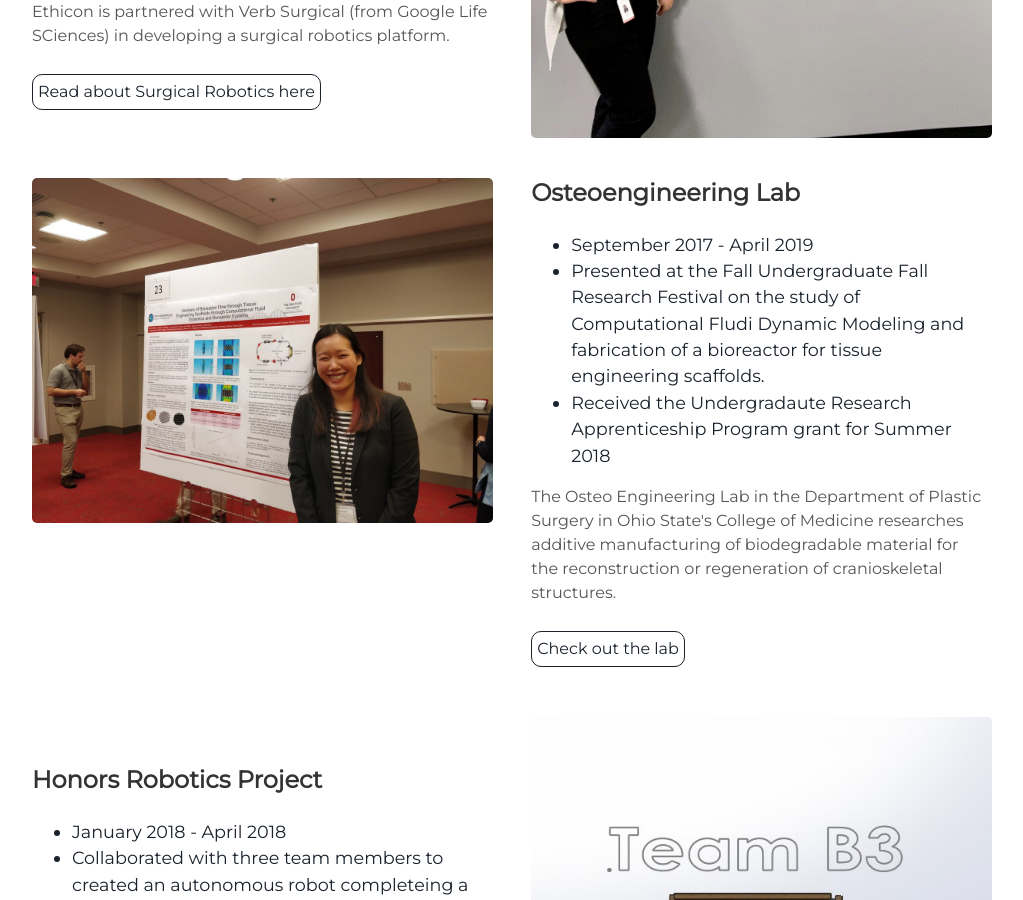
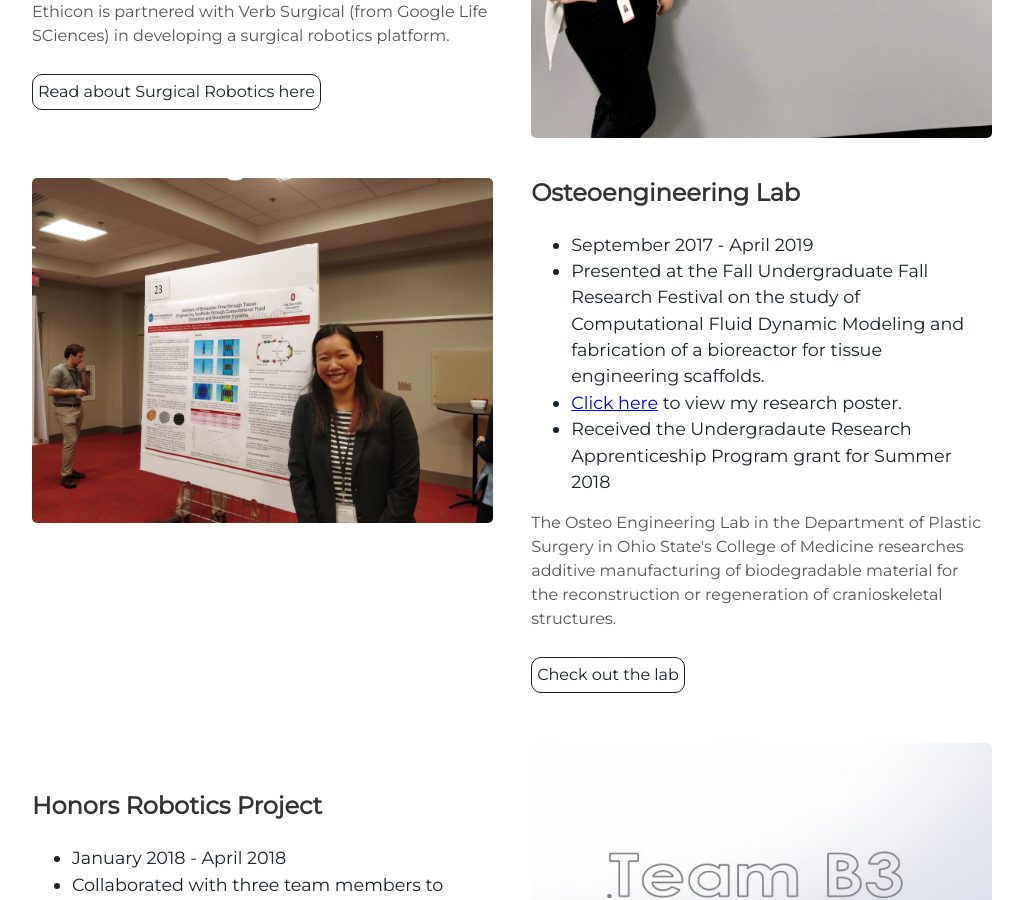
Before and after one commit to laurenpham/projects, a Jekyll site: the page built from index.html, in a window 1280 px wide and 900 px high, scrolled down 1411 px. Shown: the whole window, without its empty margins (128-1151 px from the left). Built offline with Jekyll 4.4.1, drawn with Linux system fonts in a browser that asks for light colours.

Commit message:
Update projects.html

```diff
--- a/_includes/projects.html
+++ b/_includes/projects.html
@@ -24,7 +24,8 @@
     <h3> Osteoengineering Lab </h3>
     <ul>
       <li>September 2017 - April 2019</li>
-      <li>Presented at the Fall Undergraduate Fall Research Festival on the study of Computational Fludi Dynamic Modeling and fabrication of a bioreactor for tissue engineering scaffolds.</li>
+      <li>Presented at the Fall Undergraduate Fall Research Festival on the study of Computational Fluid Dynamic Modeling and fabrication of a bioreactor for tissue engineering scaffolds.</li>
+      <li><a href="assets/LPhamResume.pdf" class="image fit">Click here</a> to view my research poster.
       <li>Received the Undergradaute Research Apprenticeship Program grant for Summer 2018</li>
     </ul>
     <p>The Osteo Engineering Lab in the Department of Plastic Surgery in Ohio State's College of Medicine researches additive manufacturing of biodegradable material for the reconstruction or regeneration of cranioskeletal structures.</p>
```
